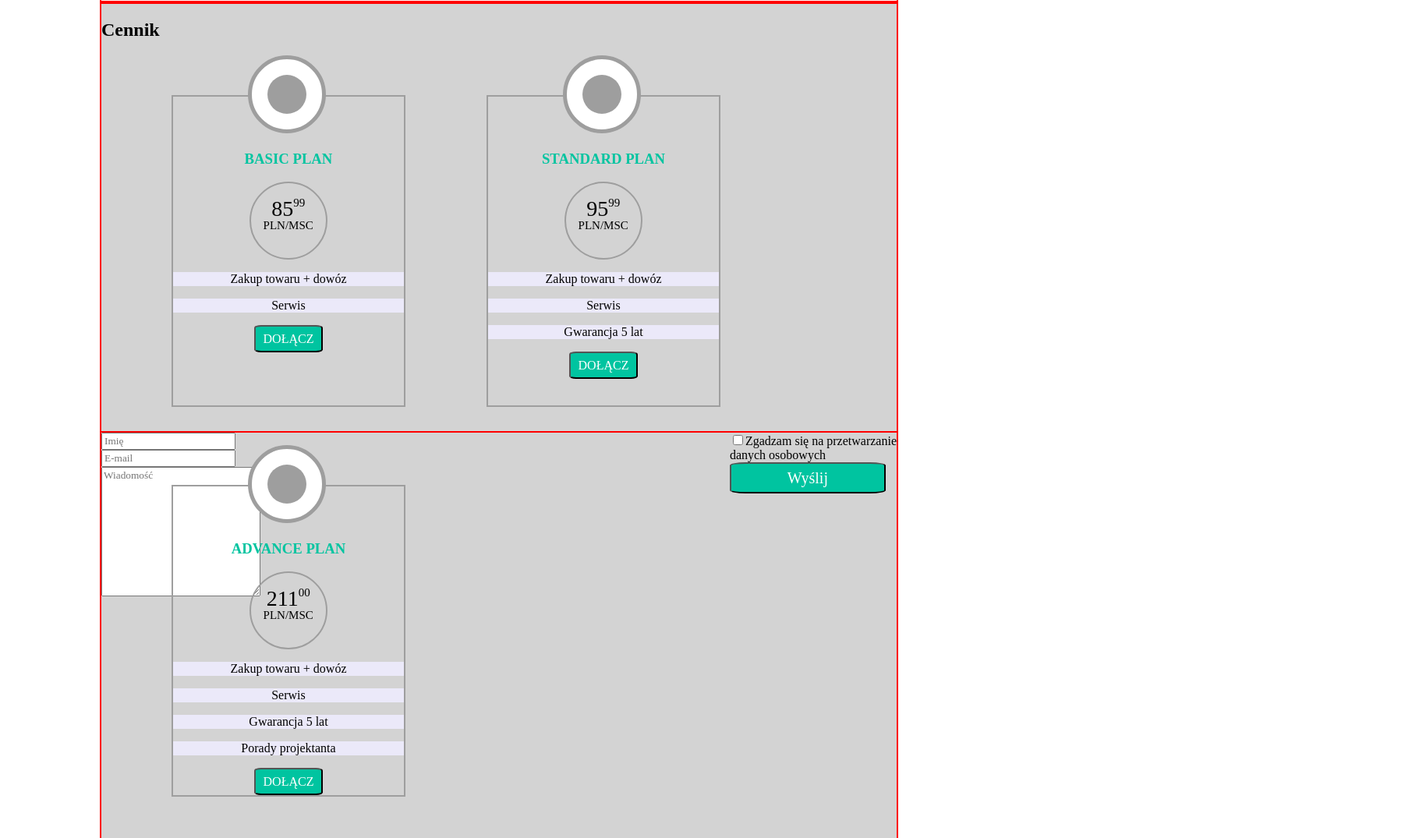
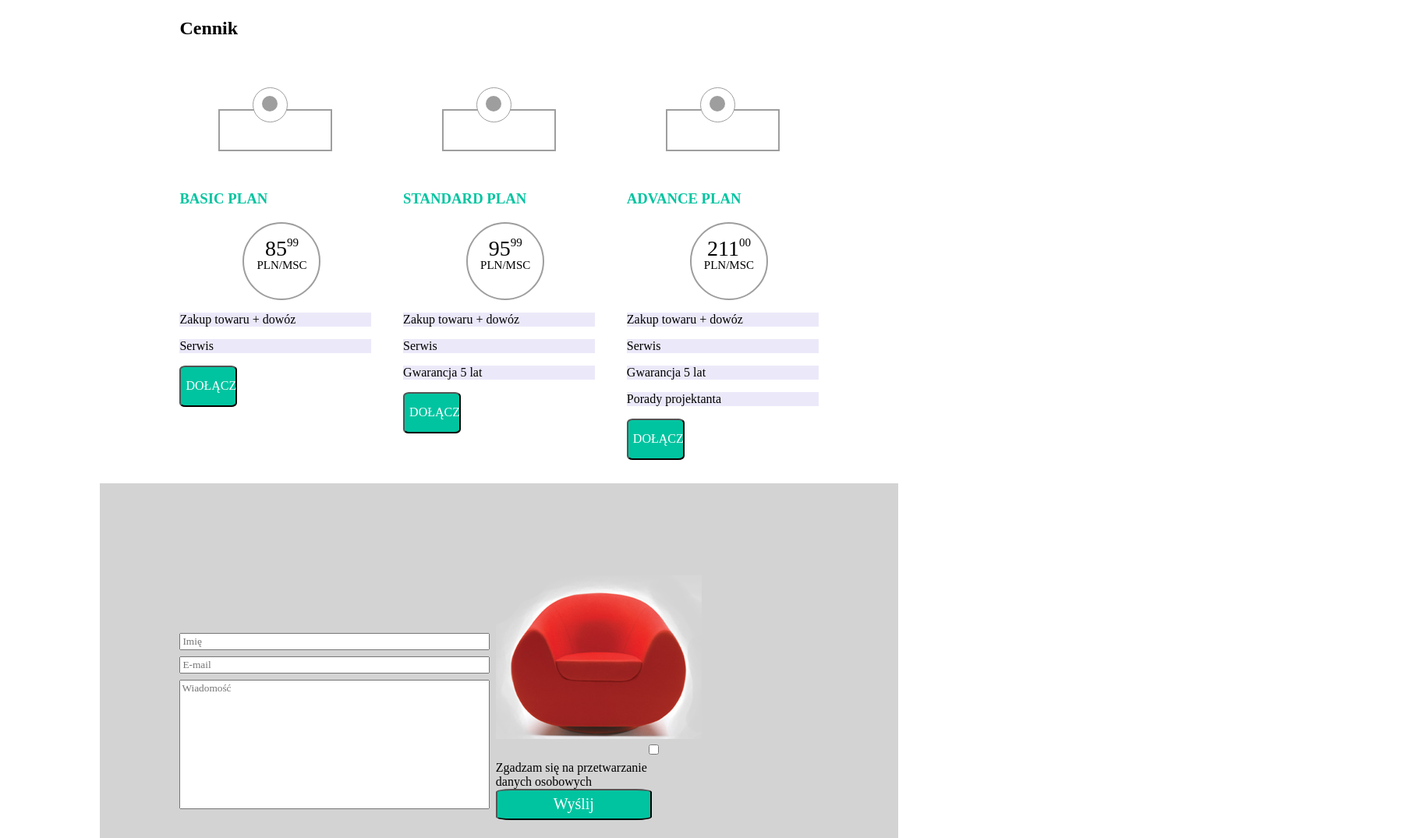
Before and after one commit to Juju-And/webpage---chair-shop, a website: page index.html in a window 1280 px wide. Shown: the part 705-1780 px from the top of the page at 78% size, 1802 px wide, since content can reach past the window. Drawn offline with Linux system fonts and the light colour scheme.

Commit message:
Ulepszony układ

```diff
--- a/index.html
+++ b/index.html
@@ -65,15 +65,14 @@
     </div>
 </section>
 
-<section class="priceList">
-    <h2>Cennik</h2>
-    <ul class="priceList">
-
-        <li>
+<h2 class="priceTitle">Cennik</h2>
+<section class="priceListContainer">
+    <div class="priceList">
         <div class="box_basic">
             <div class="topCircles">
                 <div class="circle1">
                     <div class="circle2"></div>
+                </div>
             </div>
             <h3>basic plan</h3>
             <div class="circlePrice">
@@ -85,13 +84,12 @@
                 <p>Serwis</p>
             </div>
             <button>Dołącz</button>
-
-        </li>
-        <li>
+        </div>
         <div class="box_standard">
             <div class="topCircles">
                 <div class="circle1">
                     <div class="circle2"></div>
+                </div>
             </div>
             <h3>standard plan</h3>
             <div class="circlePrice">
@@ -104,12 +102,11 @@
                 <p>Gwarancja 5 lat</p></div>
             <button>Dołącz</button>
         </div>
-        </li>
-        <li>
         <div class="box_advance">
             <div class="topCircles">
                 <div class="circle1">
                     <div class="circle2"></div>
+                </div>
             </div>
             <h3>advance plan</h3>
             <div class="circlePrice">
@@ -123,14 +120,12 @@
                 <p>Porady projektanta</p></div>
             <button>Dołącz</button>
         </div>
-        </li>
-    </ul>
+    </div>
 </section>
 
 <section class="contactForm_container">
     <form>
-
-        <div class="row">
+        <!--<div class="row">-->
         <div class="column">
             <label>
                 <input type="text" placeholder="Imię" name="imię">
@@ -142,11 +137,12 @@
                 <textarea placeholder="Wiadomość" name="message" cols="25" rows="10"></textarea>
         </div>
         <div class="column">
+            <div><img src="images/red_chair.png"></div>
             <input type="checkbox">Zgadzam się na przetwarzanie <br>danych osobowych<br>
             <button type="submit">Wyślij</button>
             </label>
         </div>
-        </div>
+        <!--</div>-->
     </form>
 
 </section>
--- a/scss/partials/_base.scss
+++ b/scss/partials/_base.scss
@@ -1,18 +1,23 @@
 // Pricelist Section
 
 .priceList {
-  background-color: lightgrey;
+  //background-color: lightgrey;
   height: 550px;
 }
 
+section.priceListContainer {
+  box-sizing: border-box;
+  padding-left: 5%;
+  padding-right: 5%;
+}
+
 @mixin boxPriceList() {
-  display: flex;
-  justify-content: center;
+  //display: flex;
+  //justify-content: center;
+  width: 30%;
 
   .topCircles {
     border: 2px solid #9E9E9E;
-    height: 400px;
-    width: 300px;
     text-align: center;
     margin: 50px;
     position: relative;
@@ -20,25 +25,25 @@
   }
 
   .circle1 {
-    width: 100px;
-    height: 100px;
-    border: 5px solid #9E9E9E;
+    width: 45px;
+    height: 45px;
+    border: 1px solid #9E9E9E;
     background-color: white;
     border-radius: 50%;
     position: absolute;
-    top: -53px;
-    right: 100px;
+    top: -30px;
+    right: 55px;
   }
 
   .circle2 {
-    width: 50px;
-    height: 50px;
+    width: 20px;
+    height: 20px;
     border-radius: 50%;
     background-color: #9E9E9E;
     position: absolute;
     /*top: 0px;*/
-    right: 20px;
-    bottom: 20px;
+    right: 12px;
+    bottom: 13px;
     z-index: 1;
   }
   h3 {
@@ -87,13 +92,15 @@
   }
 }
 
-section.priceList {
-  border: 2px solid red;
-  ul.priceList {
-    list-style: none;
-    li {
-      display: inline-block;
-    }
+section.priceListContainer {
+  display: inline-block;
+  width: 100%;
+  padding-left: 10%;
+  padding-right: 10%;
+  .priceList {
+    padding-top: 20px;
+    display: flex;
+    justify-content: space-between;
   }
 
   div.box_basic {
@@ -111,36 +118,34 @@ section.priceList {
 }
 
 // Form
+h2.priceTitle{
+  padding-left: 10%;
+}
 
 section.contactForm_container {
-  border: 2px solid red;
+  box-sizing: border-box;
+  padding-left: 10%;
+  padding-right: 10%;
+  display: flex;
+  justify-content: space-between;
+  align-items: center;
   background-color: lightgrey;
   height: 550px;
   width: 100%;
-  table {
+  textarea {
+    resize: none;
+  }
+  form {
     width: 100%;
-  }
-  //input {
-  //  width: 35%;
-  //}
-  //textarea {
-  //  width: 35%;
-  //
-  //}
-
-  form {
     .column {
       display: inline-block;
+      width: 49%;
+    textarea , input{
+      width: 99%;
     }
-    .column:nth-child(2){
-      float: right;
-    }
-    /* Clear floats after the columns */
-    .row:after {
-      content: "";
-      display: table;
-      clear: both;
+      input{
+        margin-bottom: 2%;
+      }
     }
   }
-
 }
--- a/scss/partials/_header.scss
+++ b/scss/partials/_header.scss
@@ -9,7 +9,6 @@
 }
 
 .header_content {
-  border: 1px solid red;
   padding-left: 5%;
   padding-right: 7%;
   width: 90%;
@@ -31,3 +30,11 @@ ul.menu_menu {
   padding: 16px;
   text-decoration: none;
 }
+
+.logo {
+  width: 80%;
+}
+
+.logo > span {
+  color: #00C4A0;
+}
--- a/scss/style.scss
+++ b/scss/style.scss
@@ -9,24 +9,13 @@
 * {
   box-sizing: border-box;
   font-family: Raleway SansSerif;
+  //border: 1px solid red !important;
 }
 
 body {
   margin-left: 10%;
   margin-right: 10%;
 }
-
-
-
-.logo {
-  width: 80%;
-}
-
-.logo > span {
-  color: #00C4A0;
-}
-
-
 
 .introduction {
   background: -moz-linear-gradient(top, rgba(235, 233, 249, 1) 49%, rgba(235, 233, 249, 1) 63%, rgba(216, 208, 239, 1) 85%, rgba(193, 191, 234, 1) 100%);
@@ -35,9 +24,8 @@ body {
 
 .introduction_container {
   box-sizing: border-box;
-  border: 1px solid red;
-  padding-left: 5%;
-  padding-right: 5%;
+  padding-left: 10%;
+  padding-right: 10%;
   display: flex;
   justify-content: space-between;
   align-items: center;
@@ -74,8 +62,10 @@ a.front-back {
   text-decoration: none;
 }
 
+
+// Gallery
+
 .gallery_container {
-  border: 2px solid red;
   background-color: white;
   height: 250px;
   padding-left: 10%;
@@ -92,7 +82,6 @@ a.front-back {
 .boxes {
   width: 30%;
   height: 210px;
-  border: 1px solid red;
   box-sizing: border-box;
 }
 
@@ -114,7 +103,7 @@ a.front-back {
 
 .box1_title {
   height: 50px;
-  width: 100%;
+  //width: 100%;
   margin-left: 3px;
   margin-top: -3%;
   position: absolute;
@@ -146,7 +135,7 @@ a.front-back {
 
 .box2_title {
   height: 50px;
-  width: 100%;
+  //width: 100%;
   margin-left: 3px;
   margin-top: -3%;
   position: absolute;
```
Also changed, not shown: .doNotCopy.html (deleted), css/style.css. Lines whose indentation alone changed are shown as unchanged.
